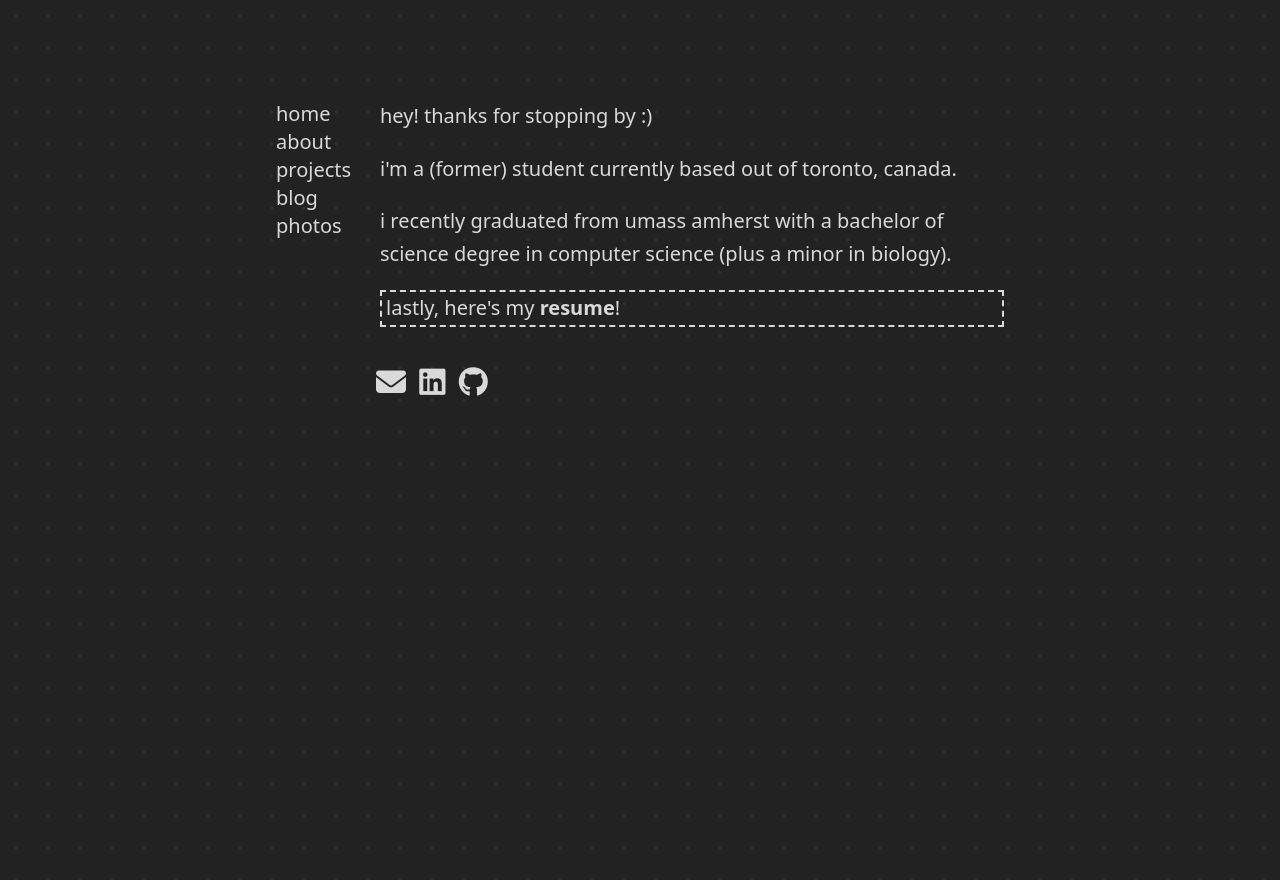
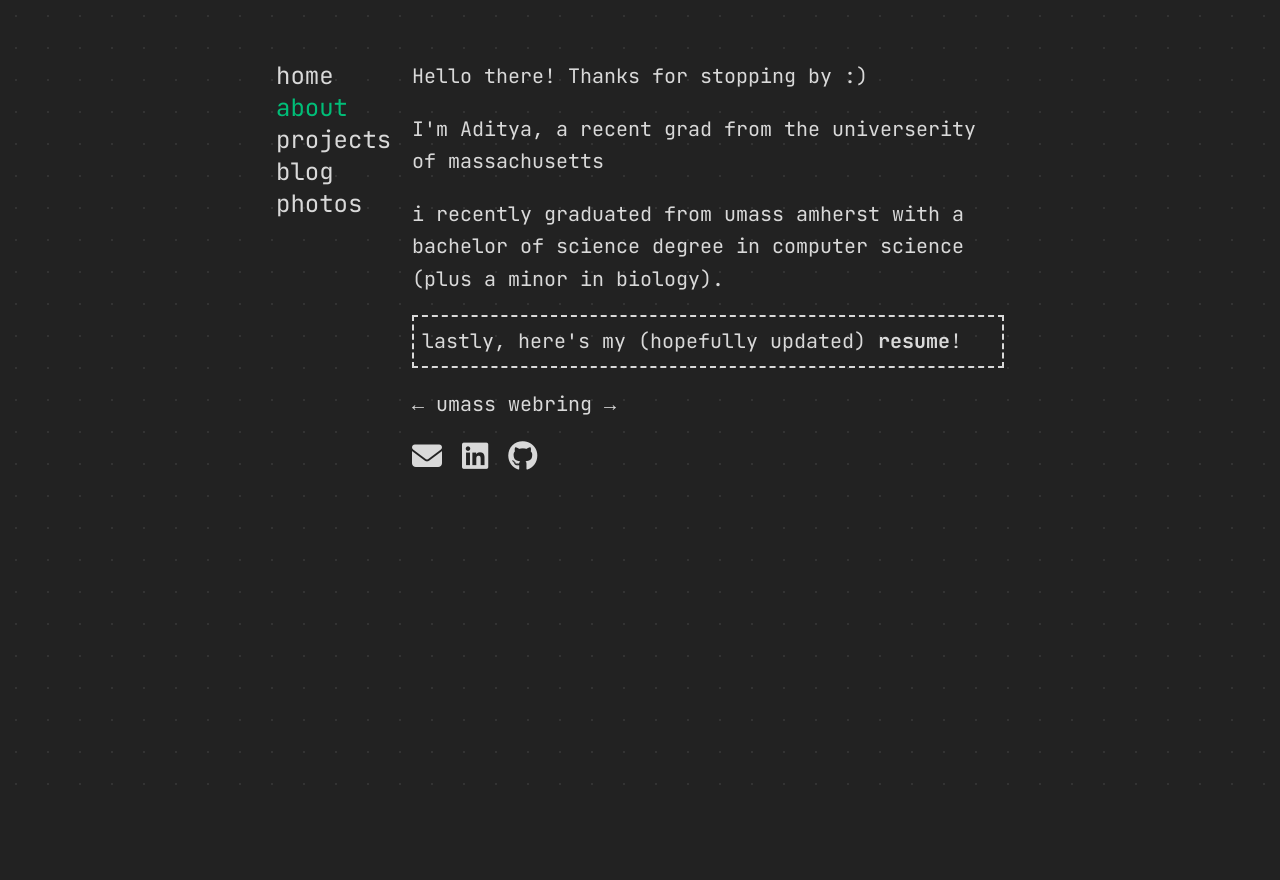
Before and after one commit to adityanaithani/portfolio, a SvelteKit app: page /about in a window 1280 px wide. After the commit the page ends 800 px from the top, so only its background shows below. Built offline with nearby package versions, Linux system fonts and the light colour scheme.

Commit message:
style active nav links, abstract navbar

```diff
--- a/src/app.css
+++ b/src/app.css
@@ -1,18 +1,17 @@
-/* @import tailwindcss; */
 @tailwind base;
 @tailwind components;
 @tailwind utilities;
 
 @layer base {
   body {
-    @apply bg-obsidian text-chalk mx-auto my-20 block max-w-screen-md px-5 font-sans text-xl leading-relaxed;
-    @apply bg-obsidian absolute inset-0 h-full w-full bg-[radial-gradient(#333333_1px,transparent_1px)] [background-size:32px_32px];
+    @apply font-jetbrains mx-auto block max-w-screen-md bg-obsidian px-5 text-xl leading-relaxed text-chalk;
+    @apply absolute inset-0 h-full w-full bg-obsidian bg-[radial-gradient(#333333_1px,transparent_1px)] [background-size:32px_32px];
   }
   h1 {
-    @apply font-sans text-4xl font-bold;
+    @apply text-4xl font-bold;
   }
   h2 {
-    @apply my-5 font-sans text-2xl font-bold;
+    @apply my-5 text-2xl font-bold;
   }
   h3 {
     @apply my-5 text-xl font-bold;
--- a/src/app.html
+++ b/src/app.html
@@ -8,6 +8,9 @@
       src="https://kit.fontawesome.com/ace081f8c7.js"
       crossorigin="anonymous"
     ></script>
+    <style>
+      @import url("https://fonts.googleapis.com/css2?family=JetBrains+Mono:ital,wght@0,100..800;1,100..800&display=swap");
+    </style>
     %sveltekit.head%
   </head>
   <body data-sveltekit-preload-data="hover">
--- a/src/routes/+layout.svelte
+++ b/src/routes/+layout.svelte
@@ -1,47 +1,20 @@
 <script>
   import "../app.css";
+  import Navbar from "./Navbar.svelte";
 </script>
 
 <svelte:head>
-  <style>
-    @import url("https://fonts.googleapis.com/css2?family=Noto+Sans+Mono:wght@100..900&display=swap");
-  </style>
   <meta name="viewport" content="width=device-width, initial-scale=1.0" />
 </svelte:head>
 
-<div id="all-content" class="content-top">
-  <div id="vertical-content" class="flex flex-row space-x-12">
-    <nav class="my-5 max-w-14 text-xl">
-      <a class="" href="/">home</a>
-      <a class="" href="/about">about</a>
-      <a class="" href="/projects">projects</a>
-      <a class="" href="/blog">blog</a>
-      <a class="" href="/photos">photos</a>
-    </nav>
+<header class="p-5"></header>
+
+<div id="container" class="content-center">
+  <div id="vertical-content" class="flex flex-row space-x-20">
+    <Navbar />
 
     <slot></slot>
   </div>
+</div>
 
-  <div class="pl-[100px]">
-    <p id="socials" class="space-x-2">
-      <a
-        href="mailto:aditya.naith@protonmail.com"
-        target="_blank"
-        class="fa-solid fa-envelope fa-xl"
-        aria-label="Email"
-      ></a>
-      <a
-        href="https://linkedin.com/in/aditya-naithani/"
-        target="_blank"
-        class="fa-brands fa-linkedin fa-xl"
-        aria-label="LinkedIn"
-      ></a>
-      <a
-        href="https://github.com/adityanaithani"
-        target="_blank"
-        class="fa-brands fa-github fa-xl"
-        aria-label="GitHub"
-      ></a>
-    </p>
-  </div>
-</div>
+<footer class="p-5"></footer>
--- a/src/routes/+page.svelte
+++ b/src/routes/+page.svelte
@@ -4,14 +4,13 @@
 </script>
 
 <svelte:head>
-  <title>adi's notebook</title>
+  <title>adityanaithani</title>
 </svelte:head>
 
-<div id="logo-container" class="p-20">
+<div id="logo" class="flex justify-center px-10">
   <svg
     width="451"
     height="189"
-    id="logo"
     viewBox="0 0 451 189"
     fill="none"
     xmlns="http://www.w3.org/2000/svg"
--- /dev/null
+++ b/src/routes/Navbar.svelte
@@ -0,0 +1,38 @@
+<script>
+  import { page } from "$app/stores";
+
+  $: routeId = $page.route.id;
+</script>
+
+<nav class="my-5 max-w-14 text-2xl">
+  <a class="hover:text-sea" href="/">home</a>
+  <a class="hover:text-leaf" href="/about" class:about={routeId == "/about"}
+    >about</a
+  >
+  <a
+    class="hover:text-lavender"
+    href="/projects"
+    class:projects={routeId == "/projects"}>projects</a
+  >
+  <a class="hover:text-sunflower" href="/blog" class:blog={routeId == "/blog"}
+    >blog</a
+  >
+  <a class="hover:text-lava" href="/photos" class:photos={routeId == "/photos"}
+    >photos</a
+  >
+</nav>
+
+<style>
+  .about {
+    color: #00be78;
+  }
+  .projects {
+    color: #a59fe9;
+  }
+  .blog {
+    color: #ffba37;
+  }
+  .photos {
+    color: #ff5b21;
+  }
+</style>
--- a/src/routes/about/+page.svelte
+++ b/src/routes/about/+page.svelte
@@ -8,12 +8,22 @@
     src="./adi.png"
     alt="me graduating!"
   />
-  <p>hey! thanks for stopping by :&#41;</p>
-  <p>i'm a (former) student currently based out of toronto, canada.</p>
+  <p>Hello there! Thanks for stopping by :&#41;</p>
+  <p>I'm Aditya, a recent grad from the universerity of massachusetts</p>
   <p>
     i recently graduated from umass amherst with a bachelor of science degree in
     computer science (plus a minor in biology).
   </p>
+
+  <!--
+  1. who i am
+  2. what i do
+  3. previously
+  lp/hypr
+  uma
+  4. webring
+  5. socials
+  -->
 
   <!-- <p>when i was in school, you could have caught me:</p>
   <ul class="list-inside list-disc">
@@ -43,8 +53,34 @@
     about cover the gamut.
   </p> -->
 
-  <p class="border-2 border-dashed px-1">
-    lastly, here's my <a class="font-bold" href="/about/resume">resume</a>!
+  <p class="border-2 border-dashed p-2">
+    lastly, here's my (hopefully updated) <a
+      class="font-bold"
+      href="/about/resume">resume</a
+    >!
+  </p>
+
+  <span><a href="/about">←</a> umass webring <a href="/about">→</a></span>
+
+  <p id="socials" class="space-x-2">
+    <a
+      href="mailto:aditya.naith@protonmail.com"
+      target="_blank"
+      class="fa-solid fa-envelope fa-xl"
+      aria-label="Email"
+    ></a>
+    <a
+      href="https://linkedin.com/in/aditya-naithani/"
+      target="_blank"
+      class="fa-brands fa-linkedin fa-xl"
+      aria-label="LinkedIn"
+    ></a>
+    <a
+      href="https://github.com/adityanaithani"
+      target="_blank"
+      class="fa-brands fa-github fa-xl"
+      aria-label="GitHub"
+    ></a>
   </p>
 </div>
 
--- a/tailwind.config.js
+++ b/tailwind.config.js
@@ -4,7 +4,11 @@ module.exports = {
   plugins: [],
   darkMode: "selector",
   theme: {
-    extend: {},
+    extend: {
+      fontFamily: {
+        jetbrains: ["JetBrains Mono", "monospace"],
+      },
+    },
     colors: {
       obsidian: "#222222",
       rock: "#333333",
```
